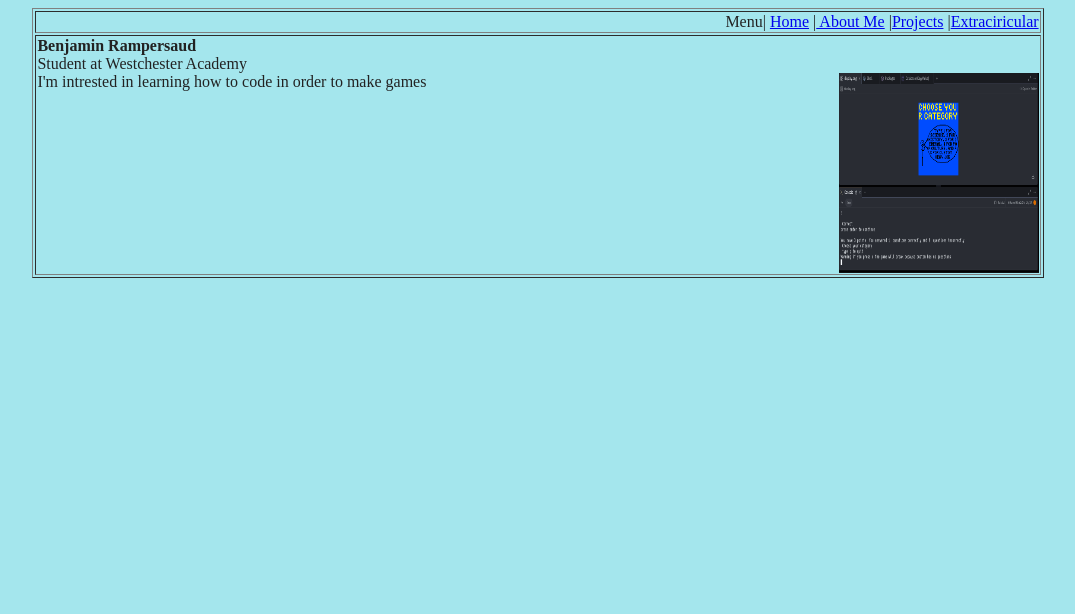
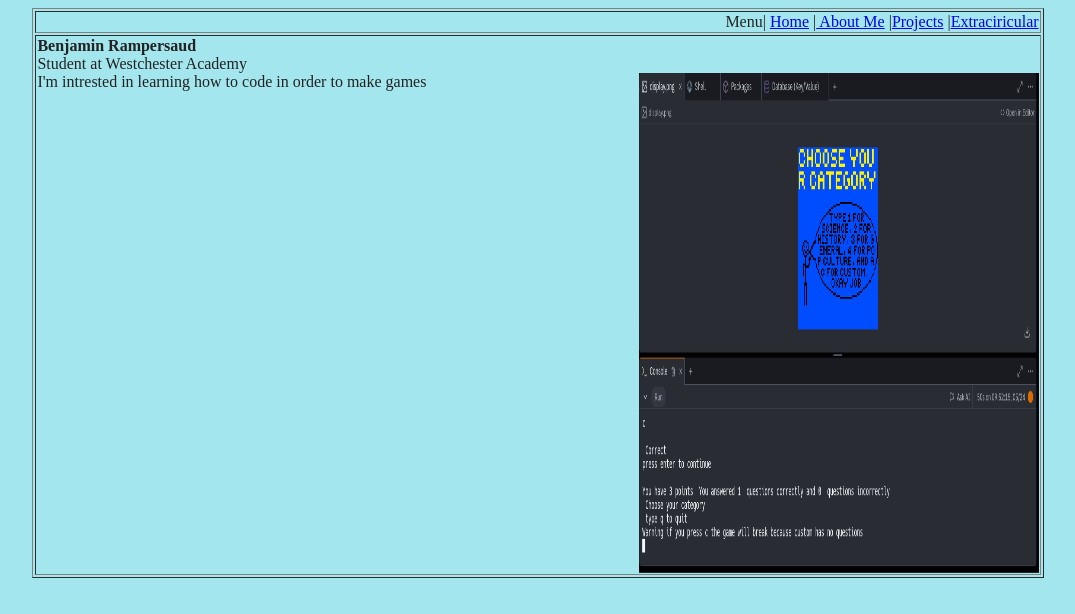
Before and after one commit to Godsaur42alt/godsaur42alt.github.io, a plain HTML site: page Portfolio/Index.html in a window 1280 px wide. Shown: the whole page, without its empty margins (102-1177 px from the left). Drawn offline with Linux system fonts and the light colour scheme.

Commit message:
Update Index.html

```diff
--- a/Portfolio/Index.html
+++ b/Portfolio/Index.html
@@ -12,7 +12,7 @@
         Student at Westchester Academy<br>
         I'm intrested in learning how to code in order to make games
 
-        <img src="Triv_Game1.png" width="200" height="200" align="right">
+        <img src="Triv_Game1.png" width="400" height="500" align="right">
 
       </td>
         </tr>
```
